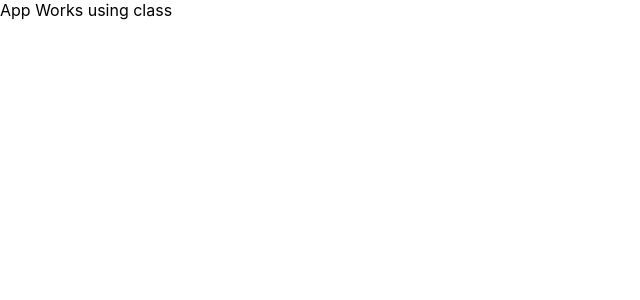
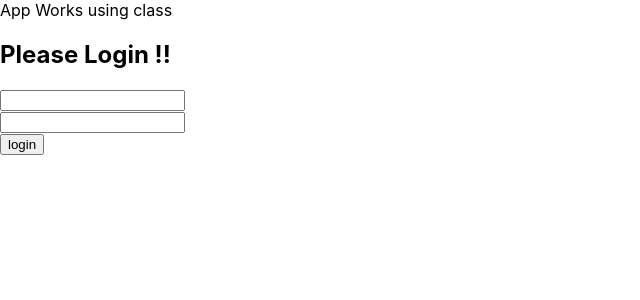
Before and after one commit to O-Abdelaaziz/Typescript_with_React_classes, a React (Create React App) app: page / in a window 1280 px wide. Shown: the top 300 px of the page, without its empty margins (0-640 px from the left). Built offline with nearby package versions, Linux system fonts and the light colour scheme.

Commit message:
working with child component

```diff
--- a/src/components/App.css
+++ /dev/null
@@ -1,38 +0,0 @@
-.App {
-  text-align: center;
-}
-
-.App-logo {
-  height: 40vmin;
-  pointer-events: none;
-}
-
-@media (prefers-reduced-motion: no-preference) {
-  .App-logo {
-    animation: App-logo-spin infinite 20s linear;
-  }
-}
-
-.App-header {
-  background-color: #282c34;
-  min-height: 100vh;
-  display: flex;
-  flex-direction: column;
-  align-items: center;
-  justify-content: center;
-  font-size: calc(10px + 2vmin);
-  color: white;
-}
-
-.App-link {
-  color: #61dafb;
-}
-
-@keyframes App-logo-spin {
-  from {
-    transform: rotate(0deg);
-  }
-  to {
-    transform: rotate(360deg);
-  }
-}
--- a/src/components/App.tsx
+++ b/src/components/App.tsx
@@ -1,7 +1,7 @@
 import React from 'react';
 import { User } from '../models/Model';
 import { AuthService } from '../services/AuthService';
-import './App.css';
+import { Login } from './Login';
 
 interface AppState{
   user:User |undefined;
@@ -12,7 +12,10 @@ export class App extends React.Component<{},AppState>{
 
   render(){
     return (
-      <div>App Works using class</div>
+
+      <div>App Works using class
+        <Login authService={this.authService}/>
+      </div>
     );
   }
 }
--- /dev/null
+++ b/src/components/Login.tsx
@@ -0,0 +1,35 @@
+import React from "react";
+import { AuthService } from "../services/AuthService";
+
+interface LoginProps{
+    authService:AuthService
+}
+
+interface LoginState{
+    username:string,
+    password:string,
+    loginAttenpted:boolean,
+    loginSuccessfull:boolean
+}
+
+export class Login extends React.Component<LoginProps,LoginState>{
+
+    state:LoginState={
+        username:'',
+        password:'',
+        loginAttenpted:false,
+        loginSuccessfull:false
+    }
+    render(){
+        return(
+            <div>
+                <h2>Please Login !!</h2>
+                <form action="">
+                    <input type="text" value={this.state.username} name="username" id="username" /><br />
+                    <input type="password" value={this.state.password} name="password" id="password" /><br />
+                    <button type="submit">login</button>
+                </form>
+            </div>
+        );
+    }
+}
```
